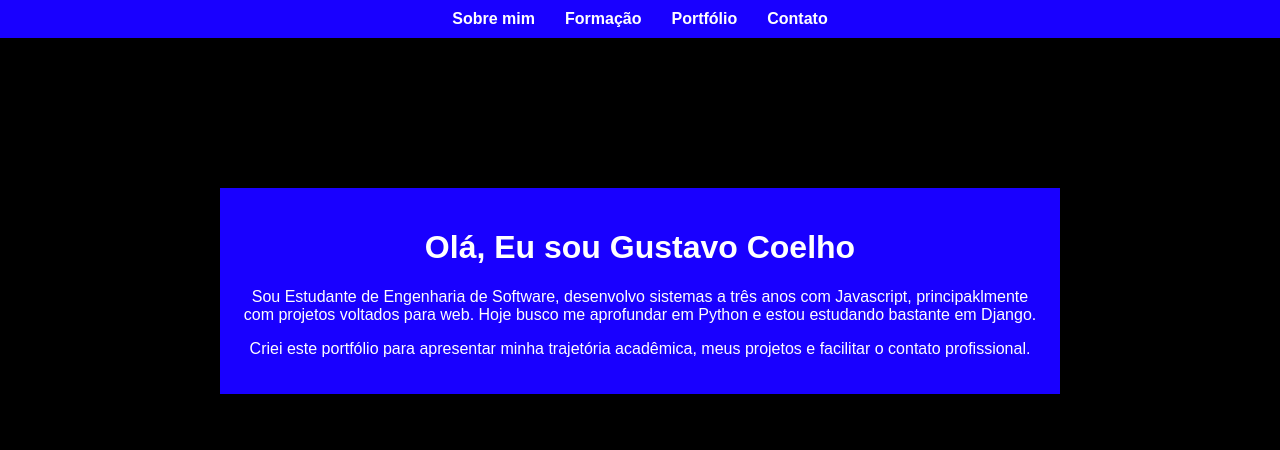
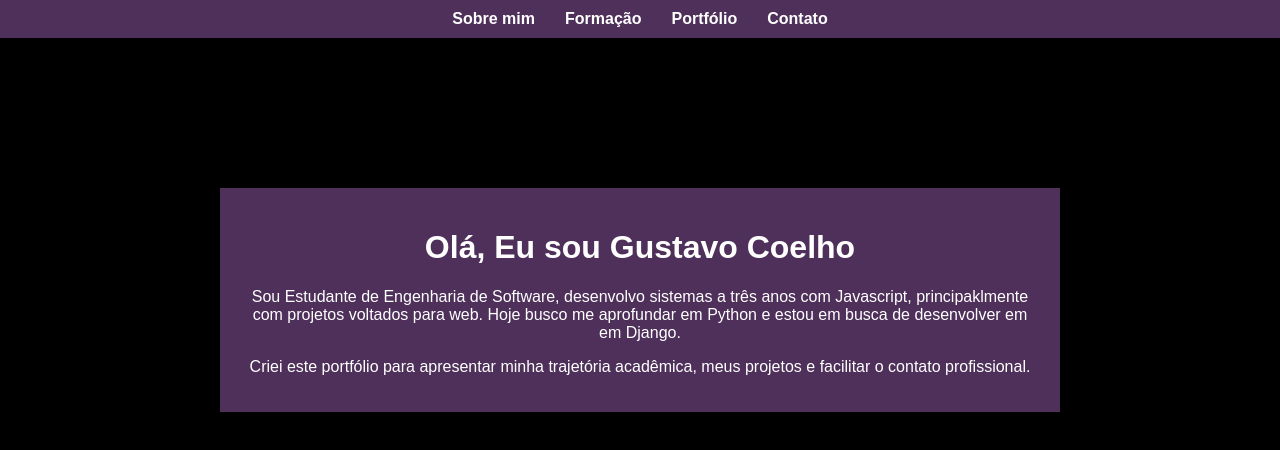
Before and after one commit to Coelho753/Portfolio-UNINTER, a plain HTML site: page index.html in a window 1280 px wide. Drawn offline with Linux system fonts and the light colour scheme.

Commit message:
Add files via upload

```diff
--- a/index.html
+++ b/index.html
@@ -23,9 +23,9 @@
         <h1>Olá, Eu sou Gustavo Coelho</h1>
         <p>Sou Estudante de Engenharia de Software, desenvolvo sistemas a três anos com Javascript, principaklmente com
             projetos voltados para web.
-            Hoje busco me aprofundar em Python e estou estudando bastante em Django.</p>
+            Hoje busco me aprofundar em Python e estou em busca de desenvolver em em Django.</p>
         <p>Criei este portfólio para apresentar minha trajetória acadêmica, meus projetos e facilitar o contato
-            profissional.</p>
+            profissional. </p>
     </main>
 </body>
 
--- a/style.css
+++ b/style.css
@@ -6,13 +6,12 @@ body {
 }
 
 a {
-    text-decoration: none;
     color: white;
     text-align: center;
 }
 
 nav {
-    background-color: rgb(25, 0, 255);
+    background-color: rgb(78, 48, 90);
     padding: 10px;
 }
 
@@ -40,7 +39,7 @@ main {
     color: white;
     max-width: 800px;
     margin: auto;
-    background-color: rgb(25, 0, 255);
+    background-color: rgb(78, 48, 90);
     box-shadow: 0 0 10px rgba(0, 0, 0, 0.1);
     margin-top: 150px;
     text-align: center;
```
Also changed, not shown: formacao.html (+0 -1 lines).
